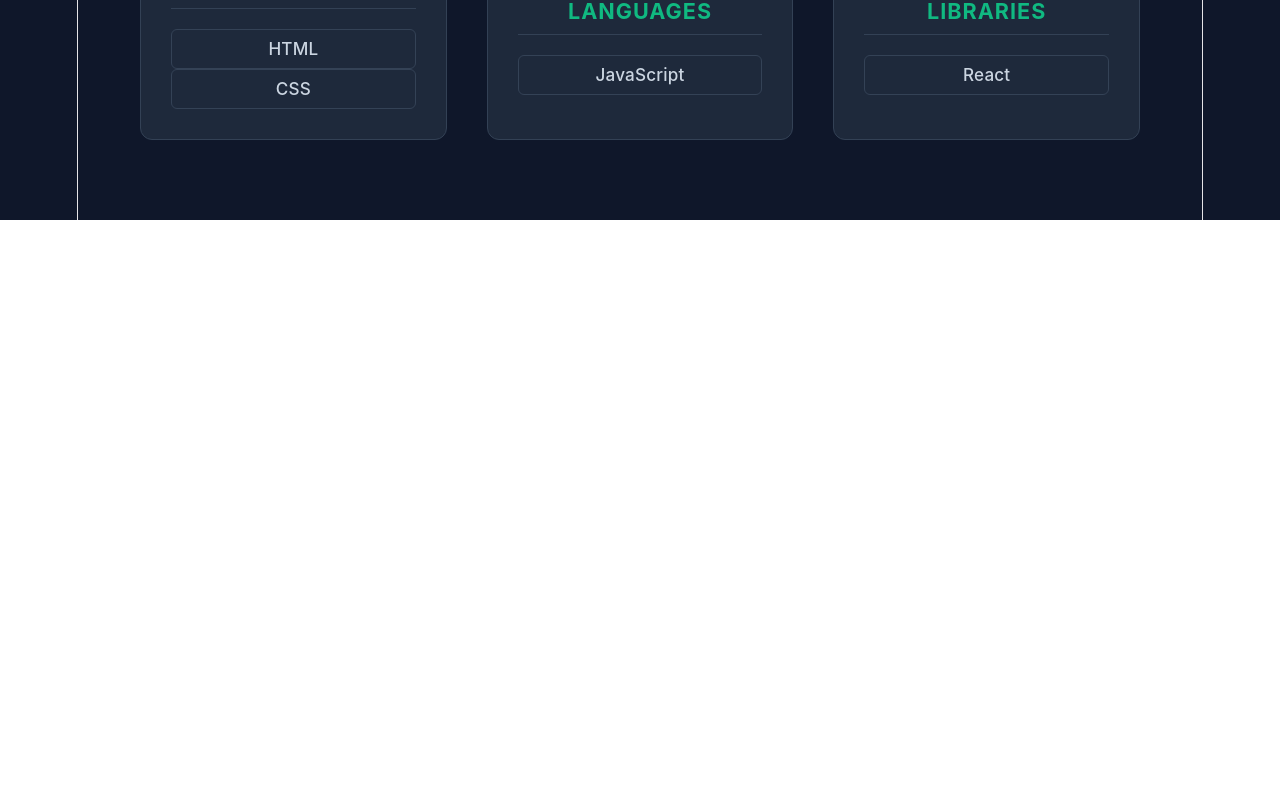
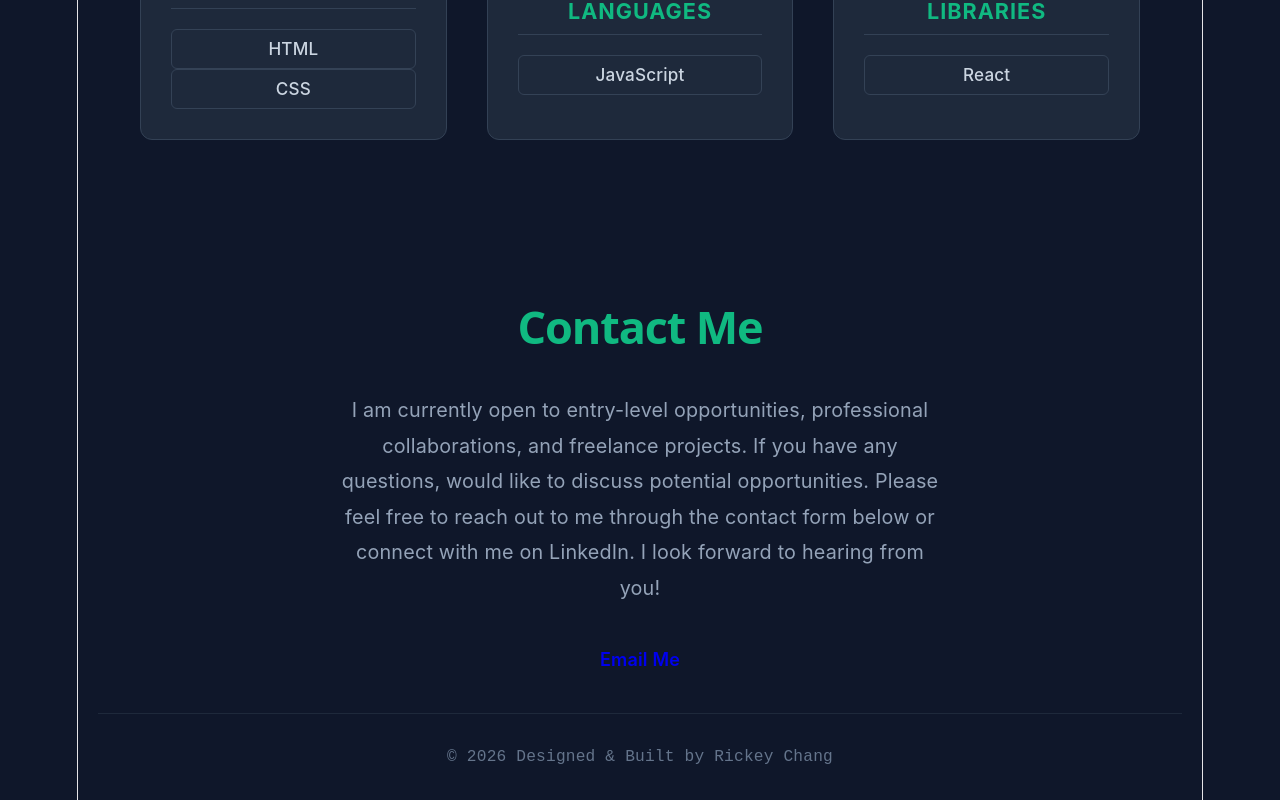
Before and after one commit to changr0/rickey-chang, a React (Vite) app: page / in a window 1280 px wide. Shown: the part 2054-2854 px from the top of the page. Before the commit the page ends 2274 px from the top, so only its background shows below. Built offline with nearby package versions, Linux system fonts and the light colour scheme.

Commit message:
Add contact

```diff
--- a/src/App.jsx
+++ b/src/App.jsx
@@ -2,6 +2,7 @@ import Hero from './components/Hero';
 import About from './components/About';
 import Projects from './components/Projects';
 import Skills from './components/Skills';
+import Contact from './components/Contact';
 import './App.css';
 
 function App() {
@@ -12,6 +13,7 @@ function App() {
           <About />
           <Projects />
           <Skills />
+          <Contact />
         </main>
       </div>
     );
--- a/src/components/About.jsx
+++ b/src/components/About.jsx
@@ -8,10 +8,10 @@ const About = () => {
                 <div className = "about-content">
                     <div className = "about-text">
                         <p>
-
+                            I am a passionate and dedicated aspiring developer with a strong foundation in web development technologies.
                         </p>
                         <p>
-
+                            I am eager to contribute my skills and knowledge to a dynamic team and grow as a professional in the field of web development.
                         </p>
                     </div>
                     <div className = "about-details">
--- /dev/null
+++ b/src/components/Contact.css
@@ -0,0 +1,76 @@
+.contact-section {
+  background-color: #0f172a;
+  padding: 40px 20px 0 20px; /* 0 bottom padding because the footer handles the bottom */
+  color: #f8fafc;
+}
+
+.contact-container {
+  max-width: 600px;
+  margin: 0 auto;
+  text-align: center;
+}
+
+.contact-message {
+  font-size: 1.1rem;
+  line-height: 1.8;
+  color: #94a3b8;
+  margin-bottom: 40px;
+}
+
+.contact-links {
+  display: flex;
+  gap: 20px;
+  justify-content: center;
+  flex-wrap: wrap;
+  margin-bottom: 80px;
+}
+
+/* Base button styles to match your Hero actions */
+.contact-btn {
+  padding: 14px 32px;
+  border-radius: 4px;
+  font-weight: 600;
+  text-decoration: none;
+  transition: all 0.3s ease;
+  font-size: 1rem;
+}
+
+/* Filled Green Email Action Button */
+.email-btn {
+  background-color: #10b981;
+  color: #0f172a;
+  border: 1px solid #10b981;
+}
+
+.email-btn:hover {
+  background-color: #059669;
+  border-color: #059669;
+  transform: translateY(-2px);
+}
+
+/* Outlined LinkedIn Button */
+.linkedin-btn {
+  border: 1px solid #334155;
+  color: #f8fafc;
+  background-color: transparent;
+}
+
+.linkedin-btn:hover {
+  border-color: #10b981;
+  color: #10b981;
+  transform: translateY(-2px);
+}
+
+/* Subtle Copyright Footer Row */
+.portfolio-footer {
+  border-top: 1px solid #1e293b;
+  padding: 30px 20px;
+  text-align: center;
+  margin-top: 40px;
+}
+
+.portfolio-footer p {
+  font-size: 0.9rem;
+  color: #64748b;
+  font-family: 'Courier New', Courier, monospace;
+}
--- /dev/null
+++ b/src/components/Contact.jsx
@@ -0,0 +1,28 @@
+import './Contact.css';
+
+const Contact = () => {
+    return (
+        <section className = "contact-section" id="contact">
+            <div className = "contact-container">
+                <h2 className = "section-title">Contact Me</h2>
+
+                <div className = "contact-content">
+                    <p className = "contact-message">
+                        I am currently open to entry-level opportunities, professional collaborations, and freelance projects. If you have any questions, would like to discuss potential opportunities.
+                        Please feel free to reach out to me through the contact form below or connect with me on LinkedIn. I look forward to hearing from you!
+                    </p>
+
+                    <div className = "contact-info">
+                        <a href="mailto:rickeychang0@gmail.com" className = "contact-btn">Email Me</a>
+                    </div>
+                </div>
+            </div>
+
+            <footer className = "portfolio-footer">
+                <p>&copy; {new Date().getFullYear()} Designed & Built by Rickey Chang</p>
+            </footer>
+        </section>
+    );
+}
+
+export default Contact;
```
